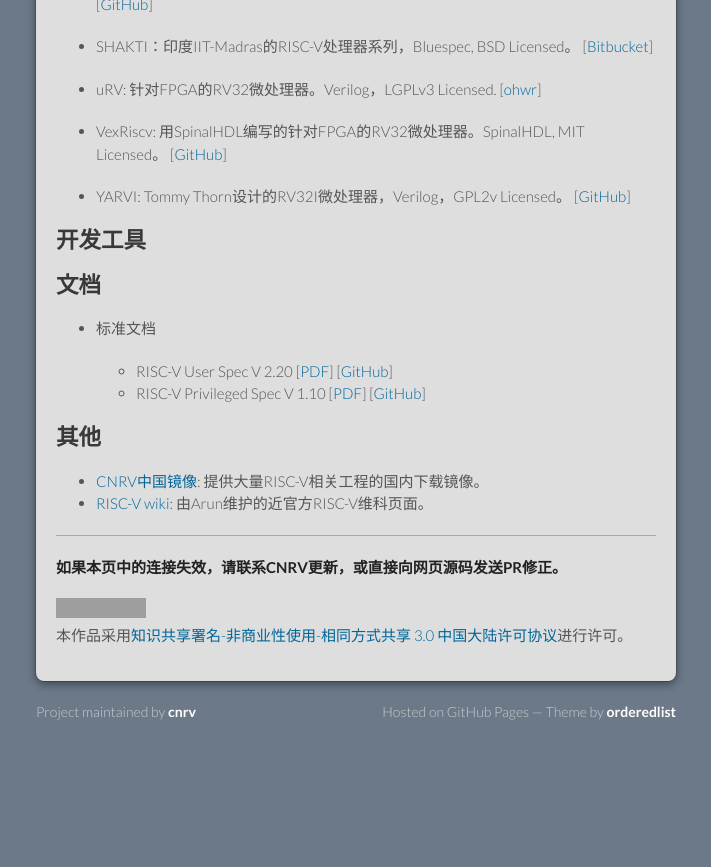
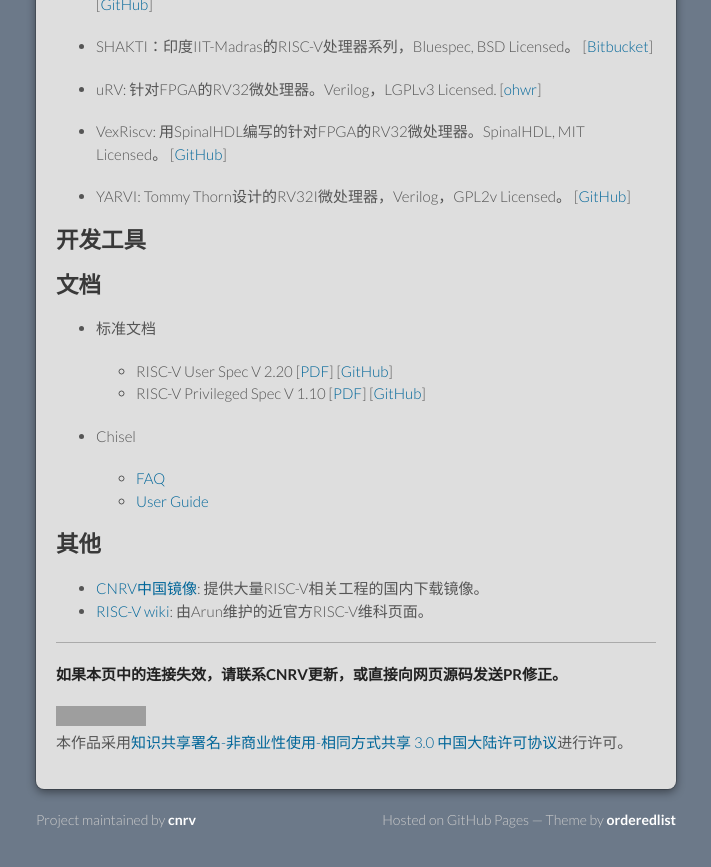
Before and after one commit to cnrv/home, a Jekyll site: the page built from resource.md, in a window 1280 px wide and 900 px high, scrolled down 1348 px. Shown: the top 867 px of the window, without its empty margins (284-995 px from the left). Built offline with Jekyll 4.4.1, drawn with Linux system fonts in a browser that asks for light colours; Markdown is read by kramdown in place of the engine named in the settings; our own code applies the rules of GitHub Pages for plain Markdown files; before the commit the page ends 2140 px from its top, so only the background shows below that; grey boxes are pictures that could not be loaded.

Commit message:
chisel user guide

```diff
--- a/resource.md
+++ b/resource.md
@@ -99,6 +99,11 @@
     [[PDF](https://content.riscv.org/wp-content/uploads/2017/05/riscv-privileged-v1.10.pdf)]
     [[GitHub](https://github.com/riscv/riscv-isa-manual)]
 
++ Chisel
+
+  - [FAQ](https://github.com/freechipsproject/chisel3/wiki/Frequently-Asked-Questions)
+  - [User Guide](https://github.com/freechipsproject/chisel3/wiki/Short-Users-Guide-to-Chisel)
+
 ## 其他
 
 + [CNRV中国镜像](https://github.com/cnrv/clone-helpers/blob/master/README.md): 提供大量RISC-V相关工程的国内下载镜像。
```
